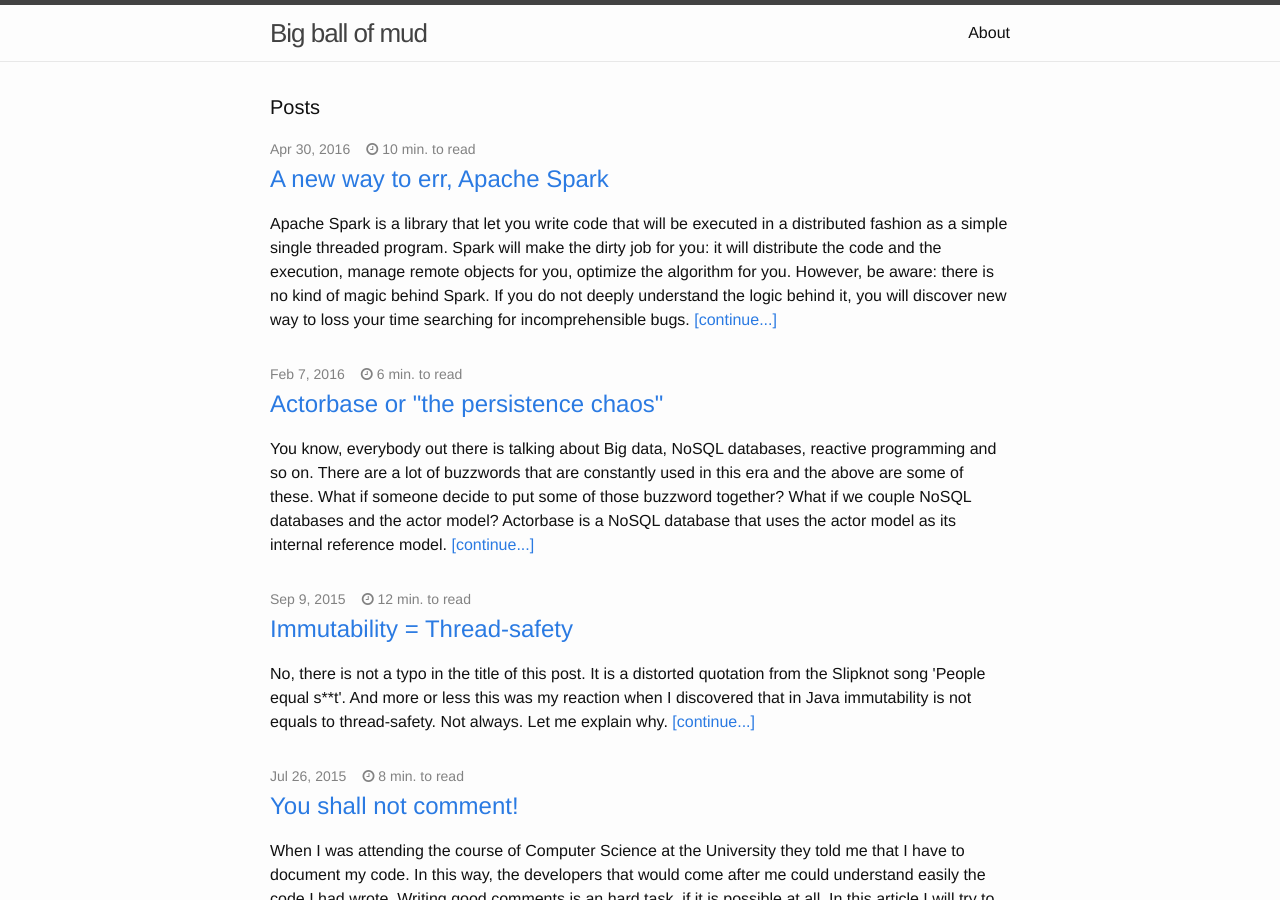
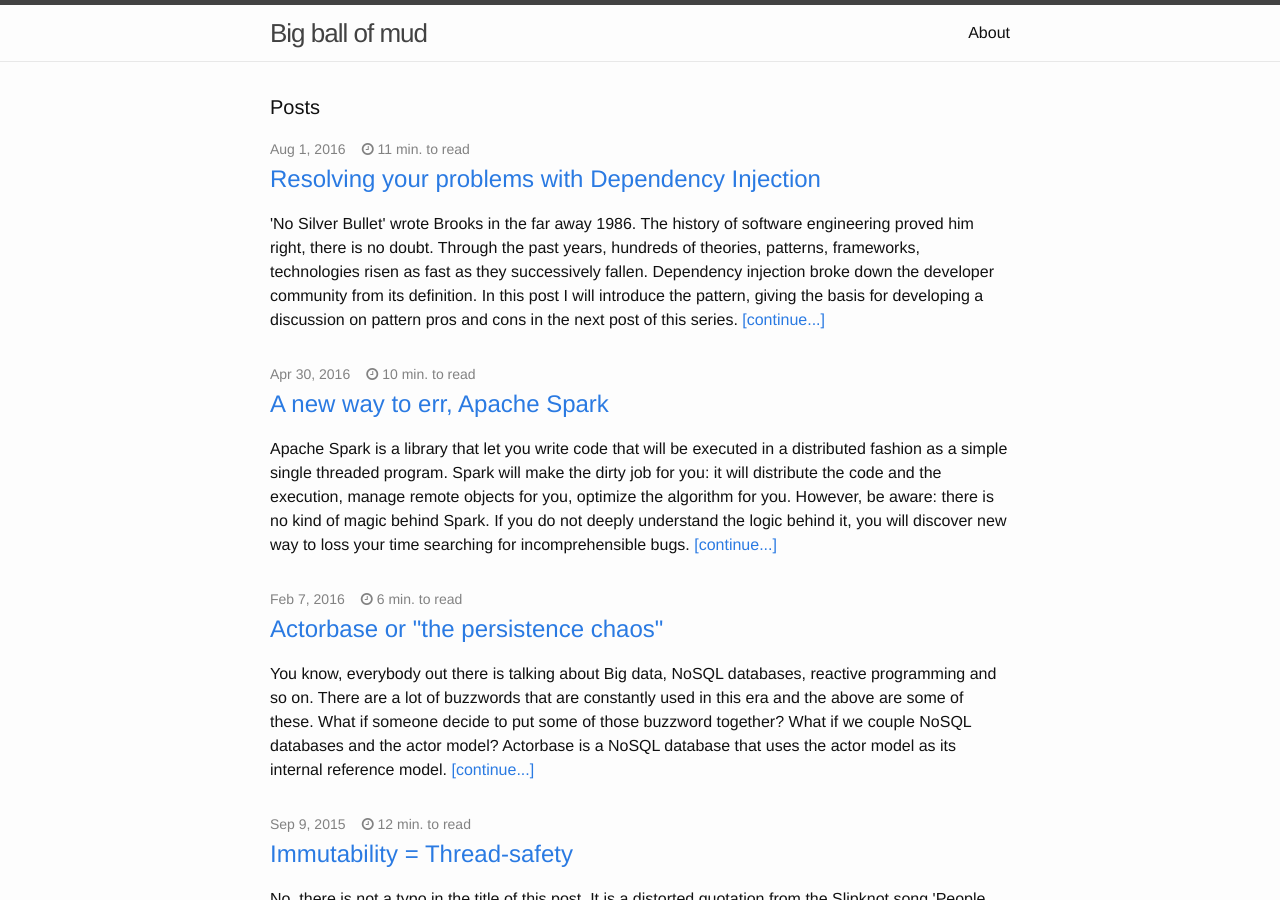
Before and after one commit to rcardin/rcardin.github.io, a Jekyll site: the page built from index.html, in a window 1280 px wide and 900 px high. Built offline with Jekyll 4.4.1, drawn with Linux system fonts in a browser that asks for light colours; nearby versions of some CDN libraries; some of the changed lines change nothing that is shown.

Commit message:
Add post on dependency injection and add reddit to my accounts

```diff
--- a/_config.yml
+++ b/_config.yml
@@ -11,6 +11,7 @@ twitter_username: riccardo_cardin
 github_username:  rcardin
 linkedin_username:  riccardocardin
 so_usename: riccardo-cardin
+reddit_username: rcardin
 
 # Build settings
 markdown: kramdown
--- a/_includes/footer.html
+++ b/_includes/footer.html
@@ -49,6 +49,15 @@
                 </a>
             </li>
             {% endif %}
+
+          {% if site.reddit_username %}
+          <li>
+            <a href="https://www.reddit.com/user/{{ site.reddit_username }}">
+              <i class="icon fa fa-reddit"></i>
+              <span class="username">{{ site.reddit_username }}</span>
+            </a>
+          </li>
+          {% endif %}
         </ul>
       </div>
 
--- /dev/null
+++ b/_posts/2016-08-01-resolve-problems-dependency-injection.markdown
@@ -0,0 +1,264 @@
+---
+layout: post
+title:  "Resolving your problems with Dependency Injection"
+date:   2016-08-01 08:00:00
+comments: true
+categories: programming software-design java scala di
+tags:
+    - design
+    - java
+    - scala
+    - programming
+summary: "'No Silver Bullet' wrote Brooks in the far away 1986. The history of software engineering proved him right,
+          there is no doubt. Through the past years, hundreds of theories, patterns, frameworks, technologies risen as
+          fast as they successively fallen. Dependency injection broke down the developer community from its definition.
+          In this post I will introduce the pattern, giving the basis for developing a discussion on pattern
+          pros and cons in the next post of this series."
+social-share: true
+social-title: "In defence of Dependency Injection"
+social-tags: "programming, DI, java, scala"
+---
+
+> No Silver Bullet
+
+wrote Brooks in the far away 1986. The history of software engineering proved him right, there is no doubt.
+Through the past years, hundreds of theories, patterns, frameworks, technologies risen as fast as they successively
+fallen. Many design patterns written by the *Gang of four* have not any application in modern age of computer science.
+Take as an example, the [Singleton](http://rcardin.github.io/design/programming/2015/07/03/the-good-the-bad-and-the-singleton.html)
+pattern.
+
+Focus on design patterns, there is one that from its definition broke down the developer community, the **dependency
+injection**. In this post I will introduce the pattern, giving the basis for developing a discussion on pattern
+pros and cons in the next post of this series.
+
+So, let's start from the beginning: dependency injection definition.
+
+#### Definition
+
+The definition of *dependency injection* was first given by Martin Fowler in the blog post [Inversion of Control
+Containers and the Dependency Injection pattern](http://martinfowler.com/articles/injection.html). The dependency
+injection is an *Enterprise pattern*, which aim is to
+
+> separate the responsibility of resolving object dependency from its behaviour.
+
+First of all, what is a dependency between two classes? Take a look to the following class diagram:
+
+![Two tightly-coupled classes](http://rcardin.github.io/assets/2016-06-09/di_1.png)
+
+The class `MovieLister` has an attribute, `finder`, of type `MovieFinder`. So, we used to say that the class
+`MovieLister` has a dependency from the class `MovieFinder`. Between two classes there could be a lot of different types
+of dependency, some stronger than others, but here we are going to focus on *property* dependencies.
+
+Clearly, letting a class to explicitly create an instance of another class tightly coupled the two *implementations*,
+increasing the dependency between them.
+
+{% highlight java %}
+public class MovieLister {
+    private MovieFinder finder;
+    public MovieLister() {
+        // This statement tightly coupled the two classes because the class has a direct reference
+        // to a particular implementation of MovieFinder interface
+        this.finder = new MovieFinderImpl();
+    }
+    // ...
+}
+{% endhighlight %}
+
+Defining the dependency between two classes as an function directly proportional to the probability of correlate changes
+in the classes, we immediately understand that dependency should be **minimize**.
+
+A first attempt to solve this problem is to use a *factory* class that creates instances of `MovieFinder`. In this way,
+`MovieLister` minimize the dependency from `MovieFinder`, referring only to the defined interface.
+
+![Trying to solve the problem using a factory](http://rcardin.github.io/assets/2016-06-09/di_2.png)
+
+But again, we have a problem: now `MovieLister` has a dependency with the implementation of `MovieFinderFactory` (and,
+most important, we decided to implement the factory as a Singleton...WTF!). Moreover, we certainly have more than a
+single dependency in a class, which leads to a plethora of factories rising. And dependencies can have dependencies, and
+so on.
+
+Clearly, the path is traced, but we have to take a step over to get the optimal solution. Here it comes the idea of
+Martin Fowler. Why don't we take the factory idea to the limit and we create a module that is responsible to resolve
+dependency among classes?
+
+![Resolving dependencies using a dependency injector](http://rcardin.github.io/assets/2016-06-09/di_3.png)
+
+This module is called *dependency injector* and it is to all effects a container. Applying the *Inversion of Control*
+pattern, typical of all modern frameworks, it owns the life cycle of all objects defined under its scope. As a *deus ex
+machina* of object's life, he is able to resolve the dependency Directly Acyclic Graph (DAG) identified among these objects.
+
+Well, this is the right way. The only things we still miss are the following:
+
+ 1. A way to signal to the injector that a class has a certain dependency
+ 2. A way to instruct (or configure) the injector to resolve dependencies
+
+#### Constructor injection versus Setter injection
+Since dependencies are nothing more then objects attributes (more or less), the injector has to be instructed to know how
+to fulfill these attributes. In Java there are three ways to set attributes of an object, which are:
+
+ 1. Using the proper constructor
+ 2. Using setters after the object was build using the default constructor
+ 3. Using Reflection mechanisms
+
+Once you have selected your preferred way, you will annotate the corresponding statement with the `@Inject` annotation.
+The annotation and its behaviour are defined inside a JSR. Dependency injection is so important in the Java ecosystem
+that there are two dedicated JSRs, i.e. [JSR-330](https://jcp.org/en/jsr/detail?id=330) and [JSR-299](https://jcp.org/en/jsr/detail?id=299).
+
+**Constructor dependency injection**<br />
+If you want the injector to use the constructor to inject the dependency of a class, annotate the constructor with
+`@Inject`.
+
+{% highlight java %}
+public class MovieLister {
+    private MovieFinder finder;
+
+    @Inject
+    public MovieLister(MovieFinder finder) {
+        this.finder = finder;
+    }
+    // ...
+}
+{% endhighlight %}
+
+Every time you will ask the injector an instance of a `MovieLister`, it will know that it has to use the constructor
+annotated with the `@Inject` annotation to build the object. So, the dependency are identified as the annotated
+constructor parameters.
+
+
+This is the **preferred** and **correct** way to use the dependency injection. Because the object is build using a
+constructor, this behaviour favors the use of *immutable* objects and do not break the *information hiding* principle.
+
+**Setter dependency injection**<br />
+Since the definition of the Java programming language, the aim of the Sun Microsystem was standardization. The
+[Java Bean Specification](http://download.oracle.com/otndocs/jcp/7224-javabeans-1.01-fr-spec-oth-JSpec/) stated that a
+java bean must have a default constructor and a couple of getter and setter methods for each attribute it owns. Having
+defined a standard way of creating objects, the Sun built a plethora of standards and interfaces on it, that are the
+basis of the JEE specification.
+
+Clearly, outside the JEE specification, this way of creating object is *insane*. It leads to objects that after creation
+could be partially filled, does not favor immutability and breaks *information hiding*.
+
+But, any solution of dependency injection in the Java ecosystem should also treat the &quot;Java bean&quot; way. To
+instruct the injector to use setter methods to create an object, annotate the setter methods with the `@Inject`
+annotation.
+
+{% highlight java %}
+public class MovieLister {
+    private MovieFinder finder;
+
+    // The injector first uses the default constructor to build an empty object
+    public MovieLister() {}
+
+    // Then, the injector uses annotated setter methods to resolve dependencies
+    @Inject
+    public void setFinder(MovieFinder finder) {
+        this.finder = finder;
+    }
+}
+{% endhighlight %}
+
+#### The injector
+There are many implementations in the Java ecosystem of dependency injectors. Each implementation differs from each
+others essentially for these features:
+
+ - How the injector is configure to find the beans it has to manage
+ - How it resolves the dependencies' DAG
+ - How it maintains the instances of managed beans.
+
+The mainstream injectors are the following:
+
+ 1. [Google Guice](https://github.com/google/guice): Guice is a lightweight dependency injection framework that uses
+    Java configuration, implements both types of injection (constructor and setter injection) and maintains managed
+    instances with a `Map<Class<?>, Object>`
+ 2. [Spring injector](http://docs.spring.io/spring/docs/current/spring-framework-reference/html/beans.html): this component
+    is the core component of the Spring suite. It is not quite lightweight as Guice,
+    but it is fully integrated with the whole Spring ecosystem. It implements all type of injection; it provides an XML
+    style of configuration and a Java style. Differently from Guice, the container is a `Map<String, Object>`, that
+    associates each managed instance with a label. It also support *auto discovery* of beans through classpath scanning
+ 3. [Weld](http://weld.cdi-spec.org/): Weld is the reference implementation of the CDI specifications given in the JSR-299.
+    To discover which beans it has to manage, it performs classpath scanning at the startup. You can also configure it
+    using both Java configuration (factories) and XML configuration (`beans.xml`). Being the reference CDI
+    implementation, it integrates very tightly with JEE, adding to simple DI concepts more sophisticated techniques to
+    manage enterprise beans.
+
+Clearly, the detailed presentation of the above frameworks is behind the scope of this post. However, let me to show an
+example of dependency resolution using Google Guice.
+
+First of all, we have to configure the injector to find the beans it has to manage. In Guice the configuration is done
+directly in Java, extending the framework class `AbstractModule`.
+
+{% highlight java %}
+public class MovieModule extends AbstractModule {
+   @Override
+   protected void configure() {
+      // Teach the container how to resolve the dependency
+      bind(MovieFinder.class).to(ColonMovieFinder.class);
+   }
+}
+{% endhighlight %}
+
+The code above configures Guice to resolve every dependency from interface `MovieFinder` with its concrete implementation
+`ColonMovieFinder`. Clearly, `bind` is a method of the `AbstractModule` class, whereas `to` is a method of a class that
+implements the *builder design pattern* (`LinkedBindingBuilder`, for sake of completeness).
+
+Using the `@Inject` annotation you can annotate every dependency you want to be resolved by Guice. Then, to create an
+instance of the injector, you can use a factory method of the `Guice` class.
+
+{% highlight java %}
+public static void main(String[] args) {
+   // Guice.createInjector() takes your Modules, and returns a new
+   // Injector instance. Most applications will call this method
+   // exactly once, in their main() method.
+   Injector injector = Guice.createInjector(new MovieModule());
+   // Now that we've got the injector, we can build objects.
+   MovieLister lister = injector.getInstance(MovieLister.class);
+}
+{% endhighlight %}
+
+The factory method pass to the injector the classes that store the proper configuration. When you will ask to the
+injector an instance of a class that is annotated with an `@Inject` annotation and for which it is present a binding
+rule, the injector will do the magic for you. In the above example, the following steps are taken by the injector
+
+ 1. The `MovieLister` class definition is loaded within the framework
+ 2. The class is inspected and it is found that the class declares a dependency from the `MovieFinder` interface
+ 3. Guice looks at its configuration to find a concrete binding to the `MovieFinder` interface. The binding is found
+    inside the `MovieModule` class
+ 4. Guice resolve the dependency with an instance of the `ColonMovieFinder` class, using the constructor of
+    `MovieLister` to create the new instance of the class
+
+That's so easy!
+
+#### The story so far
+Clearly, this is only the introduction of the *dependency injection* story. There are a lot of features that
+characterize this pattern. For example, the ability to decide if a class should be or not a *singleton*, using the
+`@Singleton` annotation on class definition.
+
+#### Using dependency injection with Scala
+Scala is a language that runs on top of the JVM. The language itself has it own techniques to deal with the dependency
+injection. But, if you have to mix Java and Scala code inside the same project, you have to resume the JSR-330. The
+`@Inject` annotation can be used also in the scala code.
+
+{% highlight scala %}
+class MovieLister @Inject() (val finder: MovieFinder) {
+    // Body of the class
+}
+{% endhighlight %}
+
+The only thing you have to remember is that the Scala syntax is different from the Java syntax. Scala mixes the
+definition of the class with the definition of its main constructor. Then, using the constructor injection means to add
+a `@Inject` annotation immediately before the list of constructor arguments.
+
+But, why the hell have parenthesis to add a `()` couple of parenthesis after the annotation? The parenthesis are necessary
+because, otherwise, how could you tell if `(val finder: MovieFinder)` is constructor parameter list or arguments to
+`@Inject`?
+
+#### What's next?
+This small post is only an introduction to dependency injection. The internet community is divided on the real usefulness
+of the pattern. In the next posts of this series I will try to analyze the pros and cons of using this pattern.
+
+#### References
+- [Chapter: Singleton (pag. 127). Design Patterns, Elements of Reusable Object Oriented Software, GoF, 1995,
+Addison-Wesley](http://www.amazon.it/Design-Patterns-Elements-Reusable-Object-Oriented/dp/0201633612)
+- [Dependency Injection on SlideShare](http://www.slideshare.net/RiccardoCardin/design-pattern-architetturali-dependency-injection)
+- [Inversion of Control Containers and the Dependency Injection pattern](http://martinfowler.com/articles/injection.html)
+- [Scala and @Inject annotation](http://stackoverflow.com/questions/38630831/scala-and-inject-annotation)
```
Also changed, not shown: assets/2016-06-09/di_1.png (added), assets/2016-06-09/di_2.png (added), assets/2016-06-09/di_3.png (added).
